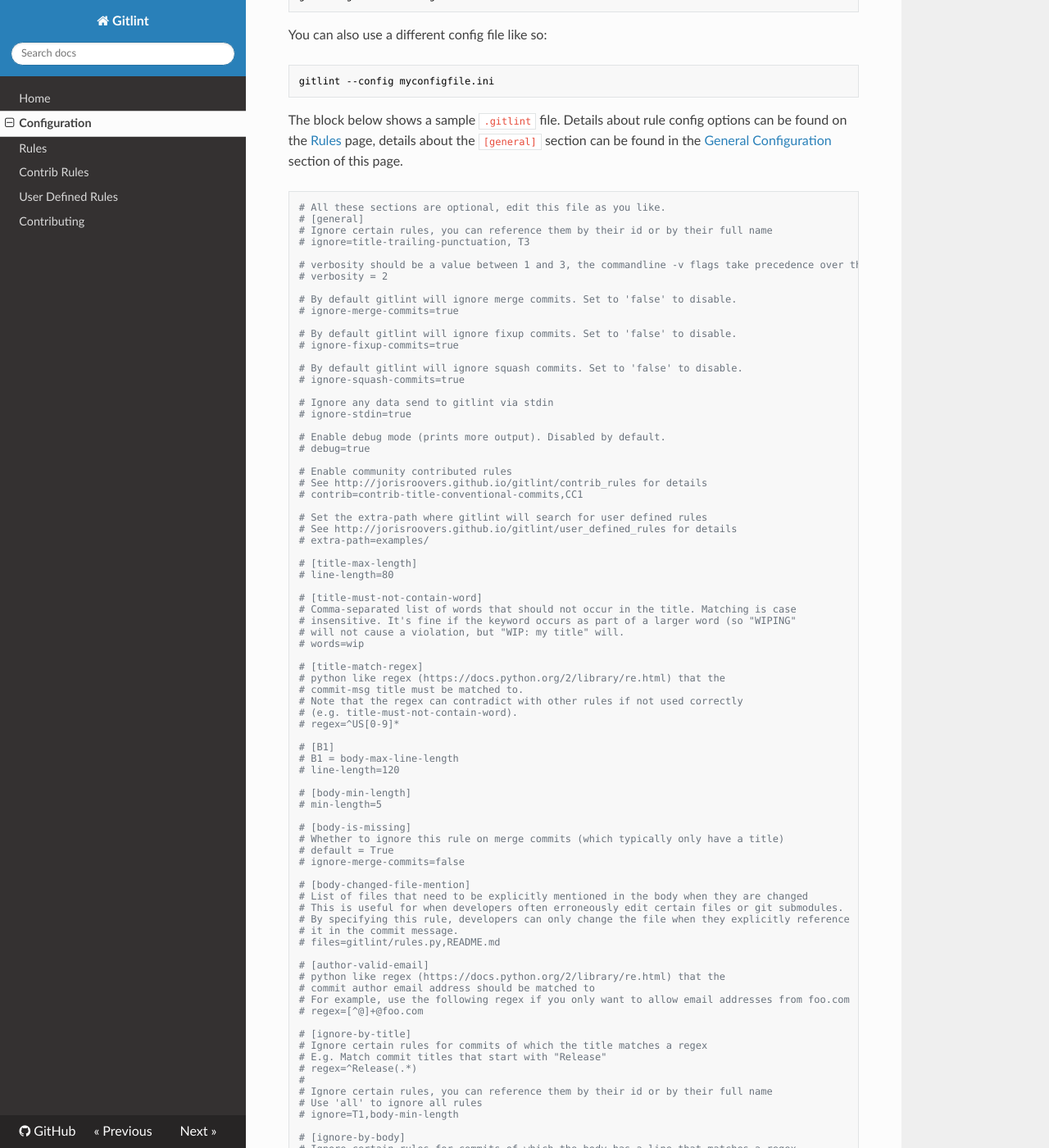
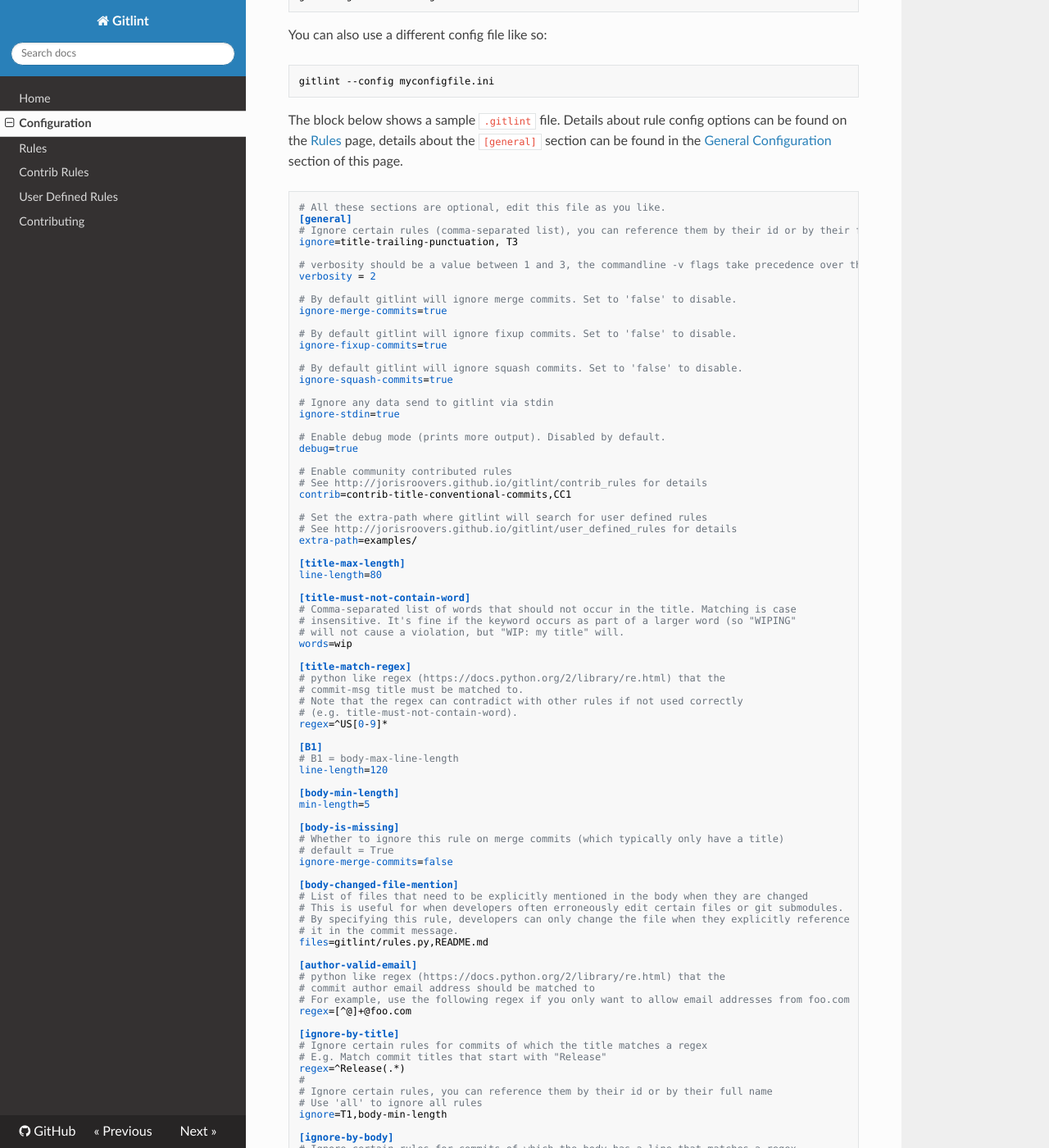
Before and after one commit to jorisroovers/gitlint, an MkDocs documentation site: the page built from docs/configuration.md, in a window 1280 px wide and 1400 px high, scrolled down 392 px. Shown: the whole window at 82% size. Built offline with MkDocs 1.6.1, drawn with Linux system fonts in a browser that asks for light colours; nearby versions of some CDN libraries; some of the changed text lies outside the part shown.

Commit message:
Documentation tweaks
Updated the doc homepage to more prominently feature the most common
configuration scenarios.

This relates to #98.

````diff
--- a/docs/configuration.md
+++ b/docs/configuration.md
@@ -20,98 +20,98 @@
 
 ```ini
 # All these sections are optional, edit this file as you like.
-# [general]
-# Ignore certain rules, you can reference them by their id or by their full name
-# ignore=title-trailing-punctuation, T3
+[general]
+# Ignore certain rules (comma-separated list), you can reference them by their id or by their full name
+ignore=title-trailing-punctuation, T3
 
 # verbosity should be a value between 1 and 3, the commandline -v flags take precedence over this
-# verbosity = 2
+verbosity = 2
 
 # By default gitlint will ignore merge commits. Set to 'false' to disable.
-# ignore-merge-commits=true
+ignore-merge-commits=true
 
 # By default gitlint will ignore fixup commits. Set to 'false' to disable.
-# ignore-fixup-commits=true
+ignore-fixup-commits=true
 
 # By default gitlint will ignore squash commits. Set to 'false' to disable.
-# ignore-squash-commits=true
+ignore-squash-commits=true
 
 # Ignore any data send to gitlint via stdin
-# ignore-stdin=true
+ignore-stdin=true
 
 # Enable debug mode (prints more output). Disabled by default.
-# debug=true
+debug=true
 
 # Enable community contributed rules
 # See http://jorisroovers.github.io/gitlint/contrib_rules for details
-# contrib=contrib-title-conventional-commits,CC1
+contrib=contrib-title-conventional-commits,CC1
 
 # Set the extra-path where gitlint will search for user defined rules
 # See http://jorisroovers.github.io/gitlint/user_defined_rules for details
-# extra-path=examples/
+extra-path=examples/
 
-# [title-max-length]
-# line-length=80
+[title-max-length]
+line-length=80
 
-# [title-must-not-contain-word]
+[title-must-not-contain-word]
 # Comma-separated list of words that should not occur in the title. Matching is case
 # insensitive. It's fine if the keyword occurs as part of a larger word (so "WIPING"
 # will not cause a violation, but "WIP: my title" will.
-# words=wip
+words=wip
 
-# [title-match-regex]
+[title-match-regex]
 # python like regex (https://docs.python.org/2/library/re.html) that the
 # commit-msg title must be matched to.
 # Note that the regex can contradict with other rules if not used correctly
 # (e.g. title-must-not-contain-word).
-# regex=^US[0-9]*
+regex=^US[0-9]*
 
-# [B1]
+[B1]
 # B1 = body-max-line-length
-# line-length=120
+line-length=120
 
-# [body-min-length]
-# min-length=5
+[body-min-length]
+min-length=5
 
-# [body-is-missing]
+[body-is-missing]
 # Whether to ignore this rule on merge commits (which typically only have a title)
 # default = True
-# ignore-merge-commits=false
+ignore-merge-commits=false
 
-# [body-changed-file-mention]
+[body-changed-file-mention]
 # List of files that need to be explicitly mentioned in the body when they are changed
 # This is useful for when developers often erroneously edit certain files or git submodules.
 # By specifying this rule, developers can only change the file when they explicitly reference
 # it in the commit message.
-# files=gitlint/rules.py,README.md
+files=gitlint/rules.py,README.md
 
-# [author-valid-email]
+[author-valid-email]
 # python like regex (https://docs.python.org/2/library/re.html) that the
 # commit author email address should be matched to
 # For example, use the following regex if you only want to allow email addresses from foo.com
-# regex=[^@]+@foo.com
+regex=[^@]+@foo.com
 
-# [ignore-by-title]
+[ignore-by-title]
 # Ignore certain rules for commits of which the title matches a regex
 # E.g. Match commit titles that start with "Release"
-# regex=^Release(.*)
+regex=^Release(.*)
 #
 # Ignore certain rules, you can reference them by their id or by their full name
 # Use 'all' to ignore all rules
-# ignore=T1,body-min-length
+ignore=T1,body-min-length
 
-# [ignore-by-body]
+[ignore-by-body]
 # Ignore certain rules for commits of which the body has a line that matches a regex
 # E.g. Match bodies that have a line that that contain "release"
 # regex=(.*)release(.*)
 #
 # Ignore certain rules, you can reference them by their id or by their full name
 # Use 'all' to ignore all rules
-# ignore=T1,body-min-length
+ignore=T1,body-min-length
 
-# [contrib-title-conventional-commits]
+[contrib-title-conventional-commits]
 # Specify allowed commit types. For details see: https://www.conventionalcommits.org/
-# types = bugfix,user-story,epic
+types = bugfix,user-story,epic
 ```
 
 # Commandline config #
````
Also changed, not shown: docs/index.md (+31 -18 lines).
